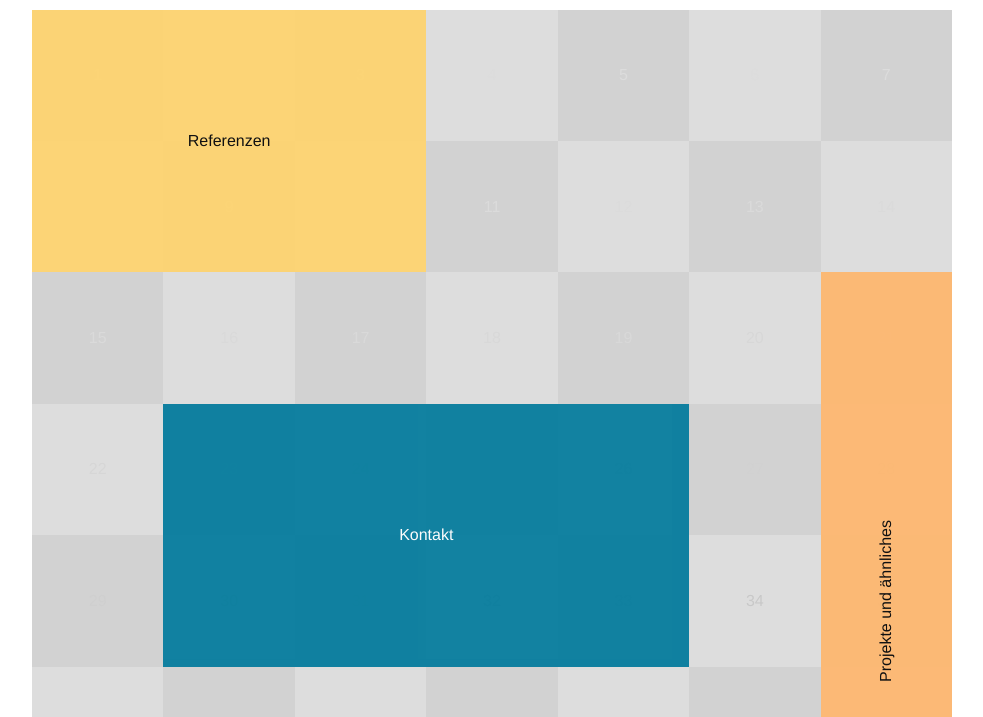
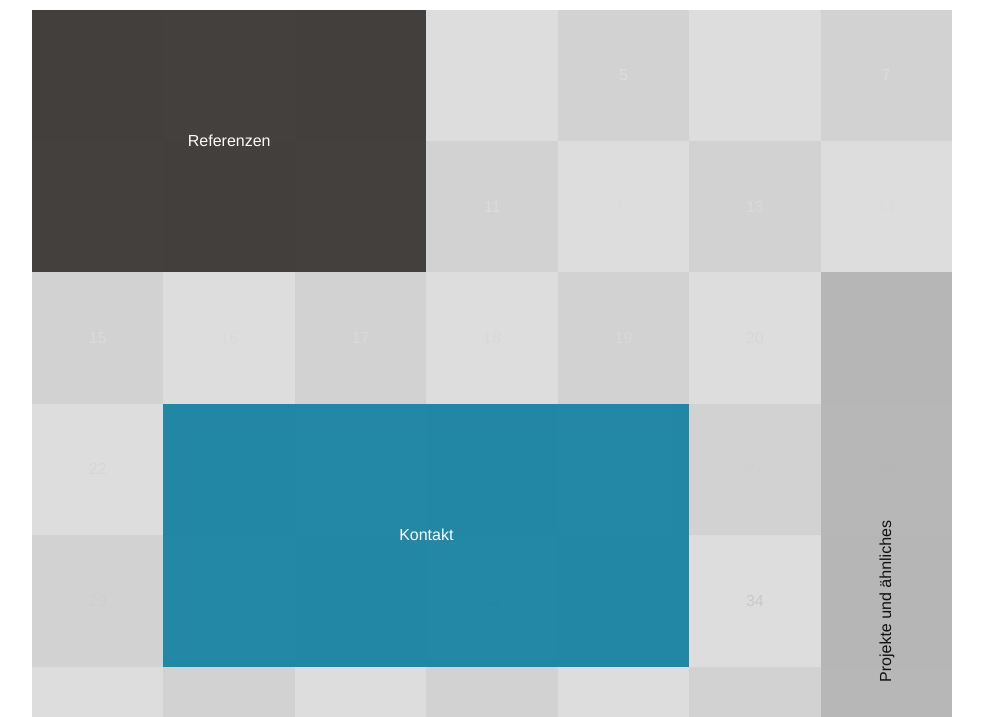
Before and after one commit to seven49-net/7x7-module, a website: page index.html in a window 1280 px wide. Shown: the part 73-790 px from the top of the page, without its empty margins (148-1131 px from the left). Drawn offline with Linux system fonts and the light colour scheme.

Commit message:
new colors

```diff
--- a/scss/app.scss
+++ b/scss/app.scss
@@ -3,7 +3,7 @@ $grid-gutter: 2px !default;
 $outline-color: rgba(#fff, 0.8ns) !default;
 
 
-$brand-color: #007A9C !default; //#1381a1 !default;
+$brand-color: #1381a1 !default; // #007A9C !default;
 $brand-color-alpha: rgba($brand-color, 0.5) !default;
 
 $custom-item-color: #fff !default;
@@ -46,19 +46,19 @@ $primary-bg-color: $primary-color !default;
 $primary-text-color: $custom-item-color !default;
 
 //
-$secondary-color-1: #0B1F72 !default; // #233EB0
+$secondary-color-1: #4B585C !default; //#0B1F72 #233EB0
 $secondary-color-1-alpha: rgba($secondary-color-1, .5) !default;
 $secondary-1-bg-color: $secondary-color-1 !default;
 $secondary-1-text-color: $custom-item-color !default;
 
 
 //
-$secondary-color-2: #FFD46E !default; // #FFB916
+$secondary-color-2: #373330 !default; // #FFD46E #FFB916
 $secondary-color-2-alpha: rgba($secondary-color-2, .5) !default;
 $secondary-2-bg-color: $secondary-color-2 !default;
-$secondary-2-text-color: $custom-item-color-reverse !default;
+$secondary-2-text-color: $custom-item-color !default;
 
-$complementary-color: #FFB76E !default; // #FF8C16
+$complementary-color: #B4B4B4 !default; //#FFB76E #FF8C16
 $complementary-color-alpha: rgba($complementary-color, .5) !default;
 $complementary-bg-color: $complementary-color !default;
 $complementary-text-color: $custom-item-color-reverse !default;
```
Also changed, not shown: css/app.css.
